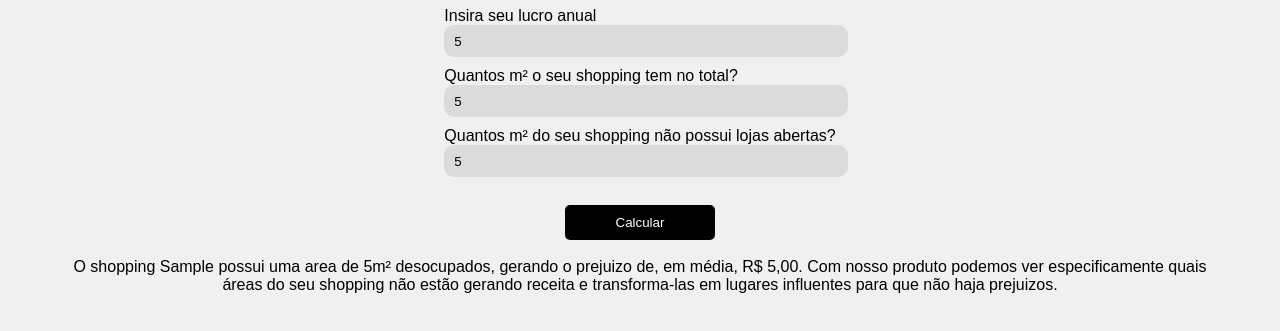
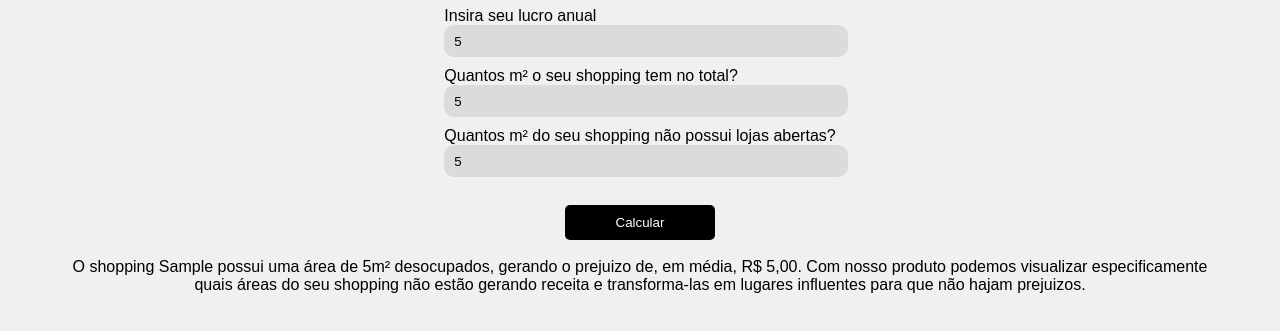
Before and after one commit to kauan-mendes/MallHub, a plain HTML site: page arquivos_sprint1/simuladorFinanceiro.html in a window 1280 px wide. Both pictures are taken after typing "Sample", "5", "5", "5" into the empty fields and a click on the button "Calcular". Shown: the part 459-790 px from the top of the page. Drawn offline with Linux system fonts and the light colour scheme.

Commit message:
arquivos sprint_1

```diff
--- a/arquivos_sprint1/simuladorFinanceiro.html
+++ b/arquivos_sprint1/simuladorFinanceiro.html
@@ -92,6 +92,6 @@
 
         var prejuizo = (lucro / areaTotal) * vacancia
 
-        resultado.innerHTML = `O shopping ${nome} possui uma area de ${vacancia}m² desocupados, gerando o prejuizo de, em média, ${prejuizo.toLocaleString("pt-BR", {currency: "BRL", style: "currency"})}. Com nosso produto podemos ver especificamente quais áreas do seu shopping não estão gerando receita e transforma-las em lugares influentes para que não haja prejuizos.`
+        resultado.innerHTML = `O shopping ${nome} possui uma área de ${vacancia}m² desocupados, gerando o prejuizo de, em média, ${prejuizo.toLocaleString("pt-BR", {currency: "BRL", style: "currency"})}. Com nosso produto podemos visualizar especificamente quais áreas do seu shopping não estão gerando receita e transforma-las em lugares influentes para que não hajam prejuizos.`
     }
 </script>
```
